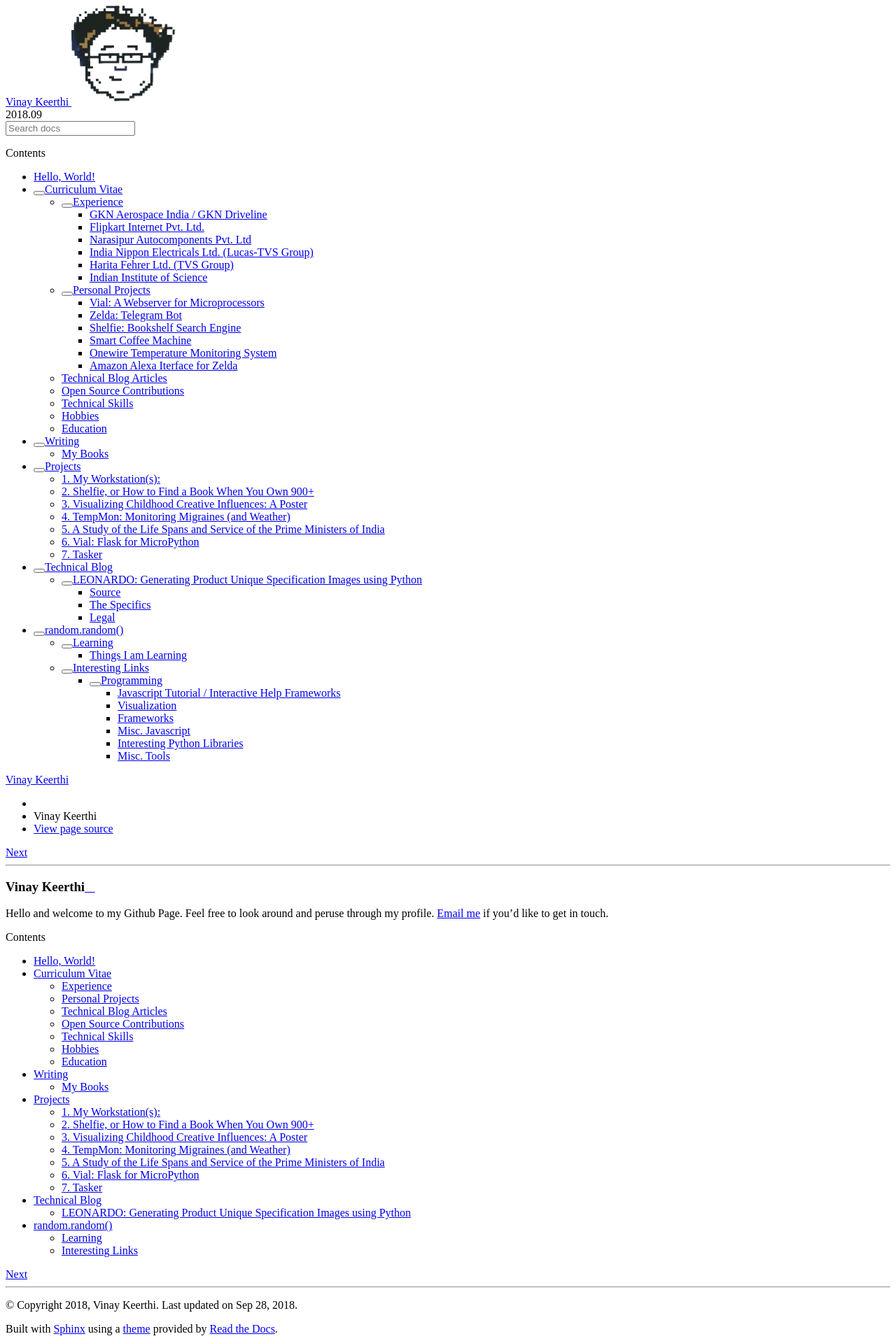
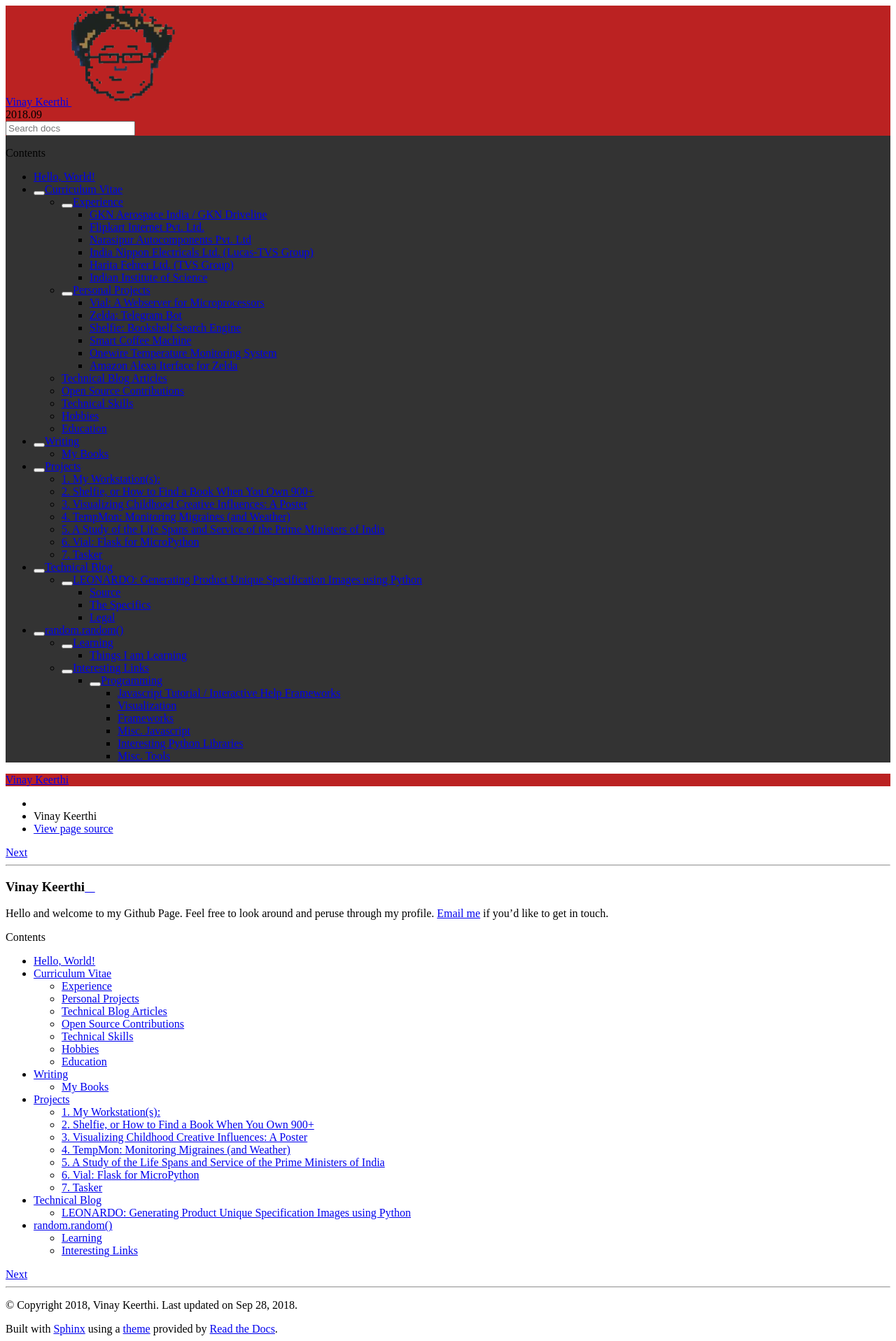
Before and after one commit to stonecharioteer/vinay87.github.io, a Sphinx documentation site: the page built from source/index.rst, in a window 1280 px wide. Shown: the whole page at 70% size. Built offline with Sphinx 7.4.7 and the Read the Docs theme 2.0.0, drawn with Linux system fonts in a browser that asks for light colours; formulas are drawn with MathJax 3.

Commit message:
Added custom colors to sidebar.

```diff
--- /dev/null
+++ b/source/_templates/layout.html
@@ -0,0 +1,14 @@
+{% extends "!layout.html" %}
+  {% block footer %} {{ super() }}
+
+  <style>
+    /* Sidebar header (and topbar for mobile) */
+    .wy-side-nav-search, .wy-nav-top {
+      background: #b22;
+    }
+    /* Sidebar */
+    .wy-nav-side {
+      background: #333;
+    }
+  </style>
+{% endblock %}
```
Also changed, not shown: source/index.rst (line endings or trailing spaces).
